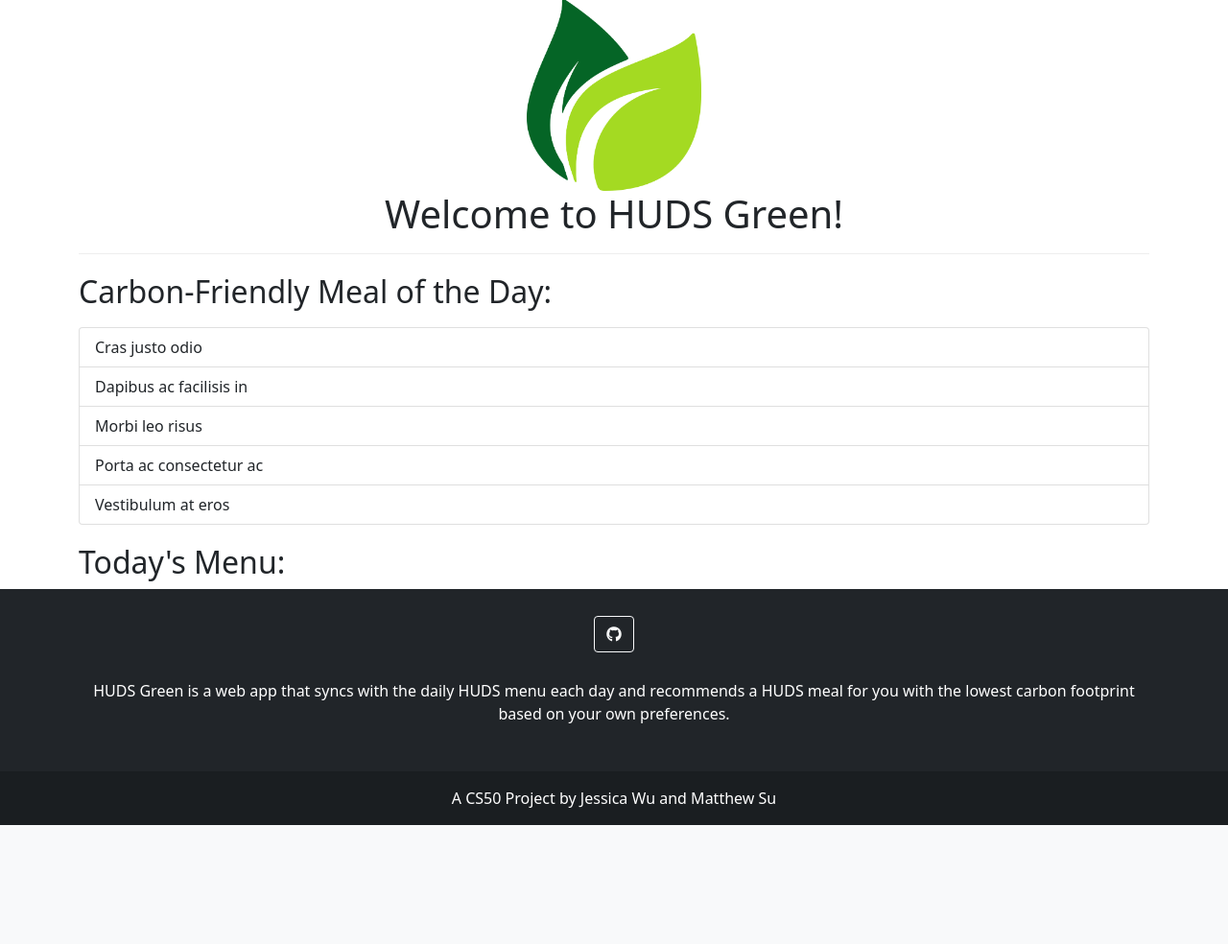
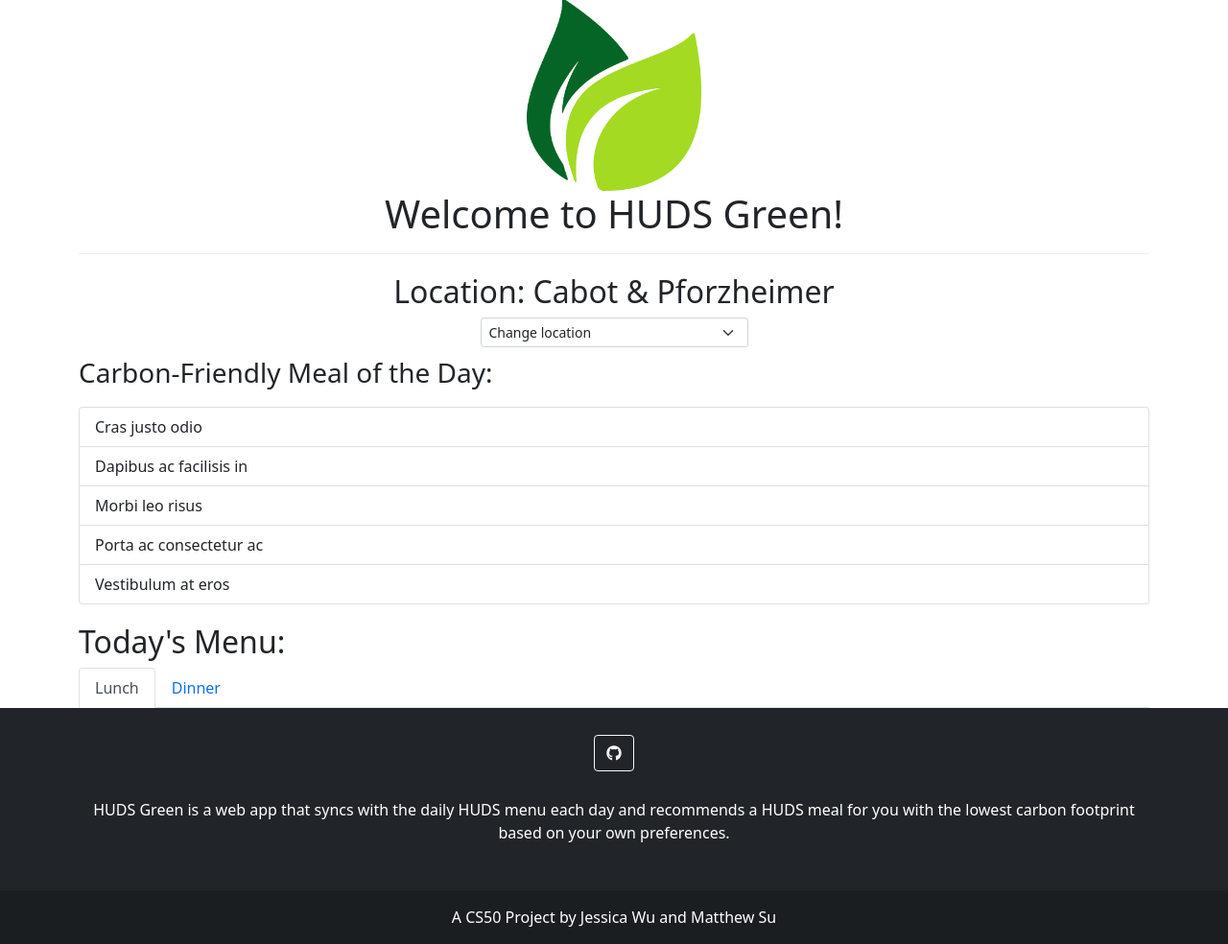
Before and after one commit to IsoPhoenix/huds-green, a Flask app: template templates/index.html in a window 1280 px wide. Shown: the part 97-1081 px from the top of the page at 96% size. Before the commit the page ends 957 px from the top, so only its background shows below. Run offline with Flask 2, Linux system fonts and the light colour scheme; the template is opened without the code that fills it, so the values that code supplies are empty; some libraries are stand-ins or nearby versions.

Commit message:
added lunch/dinner toggling, location dropdown

```diff
--- a/app.py
+++ b/app.py
@@ -8,7 +8,8 @@
 
 app = Flask(__name__)
 
-def daily_menu_df(date):
+# Return dataframe containing menu items
+def daily_menu_df(date, meal):
 
     # TODO: Implement auto date query
     url = "https://go.apis.huit.harvard.edu/ats/dining/v3/recipes?locationId=05&date={}".format(date)
@@ -24,9 +25,21 @@
 
     # print(response.json())
 
-    output = dataframe.loc[dataframe['Meal_Name'].str.contains("Lunch Entrees")]
+    output = dataframe.loc[dataframe['Meal_Name'].str.contains(meal)]
 
     return output
+
+def menu_grouped(date, meal):
+    menu_df = daily_menu_df(date, meal)
+    grouped = menu_df.groupby("Menu_Category_Name")
+    grouped_lists = grouped["Recipe_Print_As_Name"].apply(list).reset_index()
+
+    grouped_lists = grouped_lists.replace("eNTREES", "Entrees")
+    grouped_lists = grouped_lists.replace("HALAL", "Halal")
+
+    grouped_lists = grouped_lists.iloc[::-1]
+
+    return grouped_lists
 
 @app.route('/getmsg/', methods=['GET'])
 def respond():
@@ -71,16 +84,11 @@
 @app.route('/')
 def index():
 
-    menu_df = daily_menu_df("12/13/2021")
-    grouped = menu_df.groupby("Menu_Category_Name")
-    grouped_lists = grouped["Recipe_Print_As_Name"].apply(list).reset_index()
+    # Format menu DF into grouped list by dish category
+    lunch_df = menu_grouped("12/13/2021", "Lunch")
+    dinner_df = menu_grouped("12/13/2021", "Dinner")
 
-    grouped_lists = grouped_lists.replace("eNTREES", "Entrees")
-    grouped_lists = grouped_lists.replace("HALAL", "Halal")
-
-    grouped_lists = grouped_lists.iloc[::-1]
-
-    return render_template("index.html", menu=grouped_lists)
+    return render_template("index.html", lunch=lunch_df, dinner=dinner_df)
 
 @app.route("/decarbonize", methods=["GET", "POST"])
 def decarbonize():
--- a/static/styles.css
+++ b/static/styles.css
@@ -12,3 +12,6 @@
 .meal-section {
   padding: 0px 0px 10px 0px;
 }
+.location-section {
+  padding: 0px 0px 10px 0px;
+}
--- a/templates/index.html
+++ b/templates/index.html
@@ -15,8 +15,20 @@
 </div>
 
 <div class="container">
+    <div class="location-section">
+        <h2 style="text-align: center">Location: Cabot & Pforzheimer</h2>
+        <div class="d-flex justify-content-center">
+            <select class="w-25 form-select form-select-sm" aria-label=".form-select-sm example">
+                <option selected>Change location</option>
+                <option value="1">One</option>
+                <option value="2">Two</option>
+                <option value="3">Three</option>
+            </select>
+        </div>
+
+    </div>
     <div class="meal-section">
-        <h2>Carbon-Friendly Meal of the Day:</h2>
+        <h3>Carbon-Friendly Meal of the Day:</h3>
         <div class="menu-section">
             <ul class="list-group">
                 <li class="list-group-item">Cras justo odio</li>
@@ -29,9 +41,20 @@
     </div>
 
     <h2>Today's Menu:</h2>
-    {% for index, row in menu.iterrows() %}
+
+    <nav>
+        <div class="nav nav-tabs" id="nav-tab" role="tablist">
+            <button class="nav-link active" id="menu-lunch-tab" data-bs-toggle="tab" data-bs-target="#menu-lunch"
+                type="button" role="tab" aria-controls="menu-lunch" aria-selected="true">Lunch</button>
+            <button class="nav-link" id="menu-dinner-tab" data-bs-toggle="tab" data-bs-target="#menu-dinner"
+                type="button" role="tab" aria-controls="menu-dinner" aria-selected="false">Dinner</button>
+        </div>
+    </nav>
+    <div class="tab-content" id="nav-tabContent">
+        <div class="tab-pane fade show active" id="menu-lunch" role="tabpanel" aria-labelledby="menu-lunch-tab">
+            {% for index, row in lunch.iterrows() %}
             <div class="menu-section">
-        <h3>{{ row["Menu_Category_Name"] }}</h3>
+                <h4>{{ row["Menu_Category_Name"] }}</h4>
                 <ul class="list-group">
                     {% for item in row["Recipe_Print_As_Name"] %}
                     <li class="list-group-item">{{ item }}</li>
@@ -39,6 +62,20 @@
                 </ul>
             </div>
             {% endfor %}
+        </div>
+        <div class="tab-pane fade" id="menu-dinner" role="tabpanel" aria-labelledby="menu-dinner-tab">
+            {% for index, row in dinner.iterrows() %}
+            <div class="menu-section">
+                <h4>{{ row["Menu_Category_Name"] }}</h4>
+                <ul class="list-group">
+                    {% for item in row["Recipe_Print_As_Name"] %}
+                    <li class="list-group-item">{{ item }}</li>
+                    {% endfor %}
+                </ul>
+            </div>
+            {% endfor %}
+        </div>
+    </div>
 
 
 </div>
```
Lines whose indentation alone changed are shown as unchanged.
